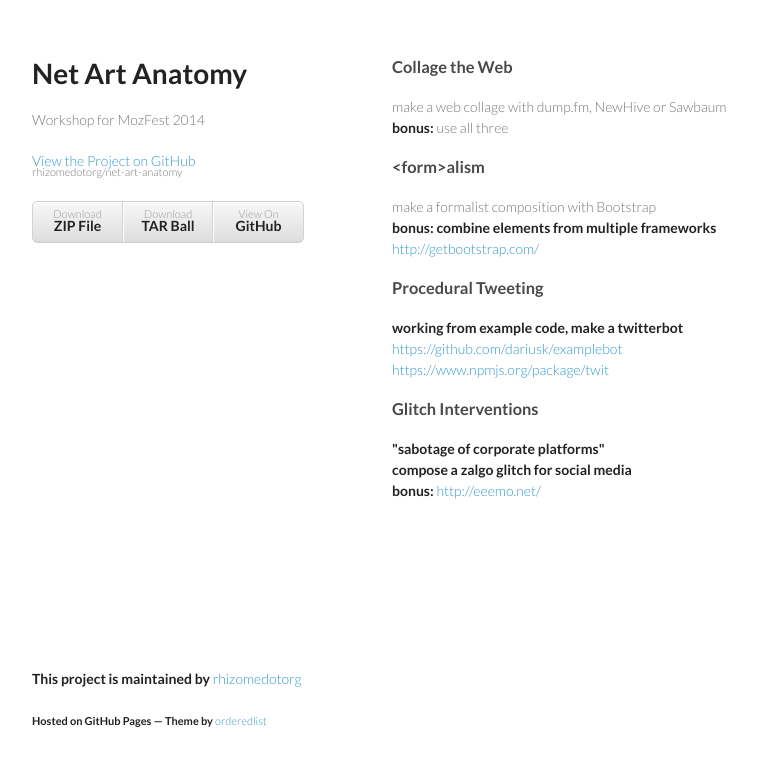
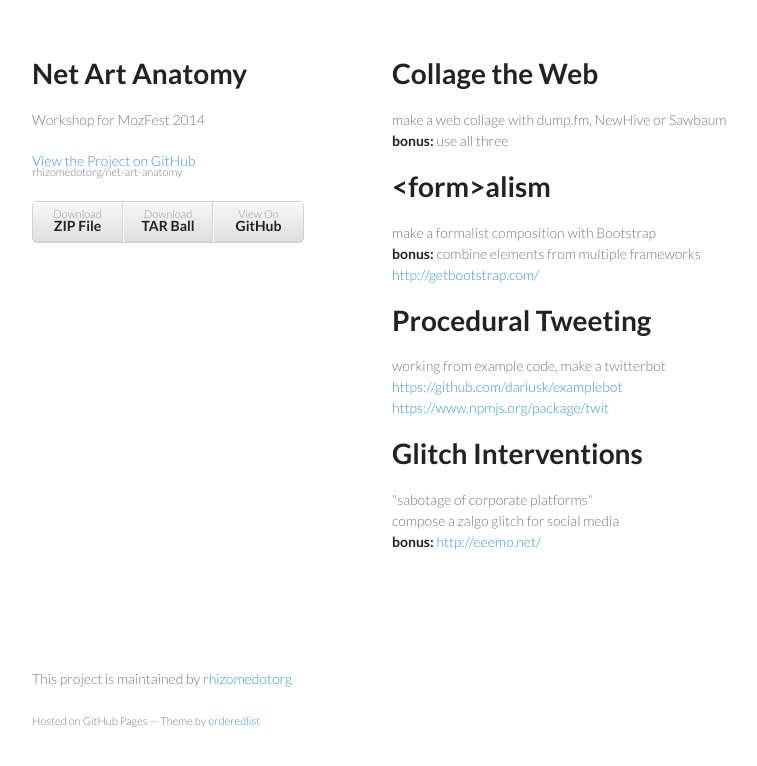
Before and after one commit to rhizomedotorg/net-art-anatomy, a plain HTML site: page index.html in a window 1280 px wide. Shown: the whole page, without its empty margins (178-935 px from the left). Drawn offline with Linux system fonts and the light colour scheme.

Commit message:
Update index.html

```diff
--- a/index.html
+++ b/index.html
@@ -29,21 +29,21 @@
       </header>
       <section>
 
-<h3>Collage the Web</h3>
+<h1>Collage the Web</h1>
 <p>make a web collage with dump.fm, NewHive or Sawbaum<br>
 <strong>bonus:</strong> use all three</p>
 
-<h3>&lt;form&gt;alism</h3>
+<h1>&lt;form&gt;alism</h1>
 <p>make a formalist composition with Bootstrap<br>
-<strong>bonus:<strong> combine elements from multiple frameworks<br>
+<strong>bonus:</strong> combine elements from multiple frameworks<br>
 <a target="_blank" href="http://getbootstrap.com/">http://getbootstrap.com/</a></p>
 
-<h3>Procedural Tweeting</h3>
+<h1>Procedural Tweeting</h1>
 <p>working from example code, make a twitterbot<br>
 <a href="https://github.com/dariusk/examplebot">https://github.com/dariusk/examplebot</a><br>
 <a href="https://www.npmjs.org/package/twit">https://www.npmjs.org/package/twit</a></p>
 
-<h3>Glitch Interventions</h3>
+<h1>Glitch Interventions</h1>
 <p>"sabotage of corporate platforms"<br>
 compose a zalgo glitch for social media<br/>
 <strong>bonus:</strong crash the browser<br>
```
